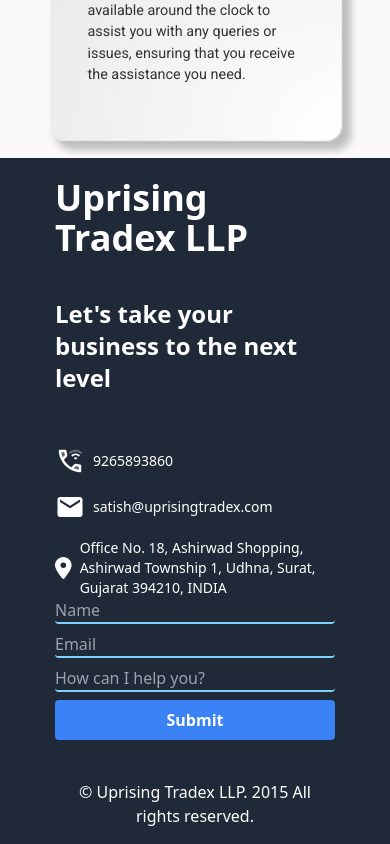
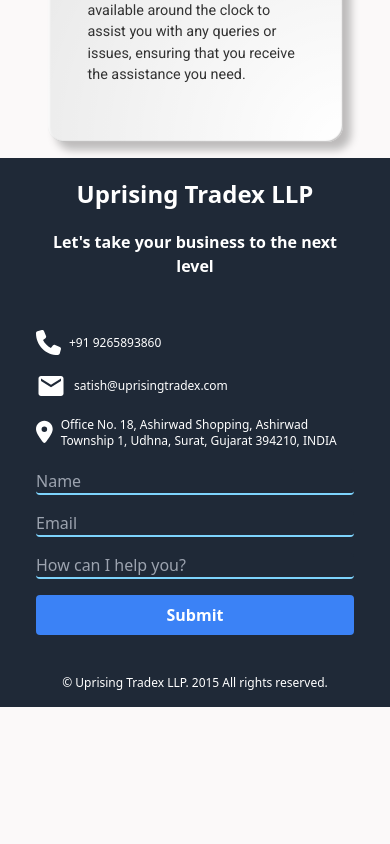
Before and after one commit to xr-dev-saurabh/uprising-tradex, a React (Create React App) app: page / in a window 390 px wide. Shown: the part 3375-4219 px from the top of the page. After the commit the page ends 4082 px from the top, so only its background shows below. Built offline with nearby package versions, Linux system fonts and the light colour scheme.

Commit message:
make responsive and upgrade icons size

```diff
--- a/src/Components/Footer.jsx
+++ b/src/Components/Footer.jsx
@@ -1,60 +1,61 @@
 import React from "react";
-import { MdWifiCalling2, MdEmail } from "react-icons/md";
+import {  MdEmail } from "react-icons/md";
 import { FaLocationDot } from "react-icons/fa6";
+import { FaPhone } from "react-icons/fa6";
 
 const Footer = () => {
   return (
-    <div className="px-16  pt-5 w-full bg-gray-800 justify-center flex flex-col items-center text-white">
-      <div className="flex flex-wrap md:w-[90%] gap-5 justify-center content-center md:justify-between px-5">
+    <div className="px-4 sm:px-8 md:px-16 pt-5 w-full bg-gray-800 justify-center flex flex-col items-center text-white">
+      <div className={`flex flex-wrap md:w-[90%] gap-5 justify-center ${window.innerWidth > 1078 ? "justify-between" : ""} px-5`}>
         {/* Upper Section */}
-        <div className="w-[280px] md:w-[400px] justify-center items-center mb-4">
-          <div className="mb-10 ">
-            <h1 className="text-4xl font-bold">Uprising Tradex LLP</h1>
+        <div className="w-full md:w-[400px] text-center md:text-left mb-4">
+          <div className="mb-5">
+            <h1 className="text-2xl sm:text-3xl font-bold">Uprising Tradex LLP</h1>
           </div>
           <div className="mb-4 sm:mb-0">
-            <h1 className="text-2xl  sm:text-3xl font-semibold">Let's take your business to the next level</h1>
+            <h1 className="text-base sm:text-lg font-semibold">Let's take your business to the next level</h1>
           </div>
         </div>
 
         {/* Middle Section */}
-        <div className="mb-10 justify-between sm:text-justify ">
-          <div className="flex flex-wrap items-center gap-2 sm:w-96">
-            <div className="flex items-center mb-2   sm:mb-0">
-              <MdWifiCalling2 size={30} className="mr-2" />
-              <span className="text-sm sm:text-base mr-4">9265893860</span>
+        <div className="w-full md:w-[400px] mb-10 text-center md:text-left">
+          <div className="flex flex-wrap items-center gap-2 sm:w-auto md:w-96">
+            <div className="flex items-center mb-2 sm:mb-0">
+            <FaPhone  size={25} className="mr-2"/>
+              <span className="text-xs sm:text-base mr-4">+91 9265893860</span>
             </div>
             <div className="flex items-center mb-2 sm:mb-0">
               <MdEmail size={30} className="mr-2" />
-              <span className="text-sm sm:text-base mr-4">
+              <span className="text-xs sm:text-base mr-4">
                 satish@uprisingtradex.com
               </span>
             </div>
-            <div className="flex items-center">
-              <FaLocationDot size={40} className="mr-2" />
-              <span className="text-sm sm:text-base">
+            <div className="flex">
+              <FaLocationDot size={30} className="mr-2" />
+              <span className="text-xs sm:text-base text-left">
                 Office No. 18, Ashirwad Shopping, Ashirwad Township 1, Udhna,
                 Surat, Gujarat 394210, INDIA
               </span>
             </div>
           </div>
-          <div className="flex flex-col w-full sm:w-96">
+          <div className="flex flex-col w-full mt-5 md:w-auto">
             <input
               type="text"
               required
               placeholder="Name"
-              className="w-full mb-2 rounded bg-gray-800 text-white border-b-2 border-sky-300 outline-offset-2 focus:outline-none"
+              className="w-full mb-4 rounded bg-gray-800 text-white border-b-2 border-sky-300 outline-offset-2 focus:outline-none"
             />
             <input
               type="email"
               required
               placeholder="Email"
-              className="w-full mb-2 rounded bg-gray-800 text-white border-b-2 border-sky-300 outline-offset-2 focus:outline-none"
+              className="w-full mb-4 rounded bg-gray-800 text-white border-b-2 border-sky-300 outline-offset-2 focus:outline-none"
             />
             <input
               type="text"
               required
               placeholder="How can I help you?"
-              className="w-full mb-2 rounded bg-gray-800 text-white border-b-2 border-sky-300 outline-offset-2 focus:outline-none"
+              className="w-full mb-4 rounded bg-gray-800 text-white border-b-2 border-sky-300 outline-offset-2 focus:outline-none"
             />
             <button className="bg-blue-500 font-semibold w-full text-white py-2 px-4 rounded hover:bg-blue-600">
               Submit
@@ -64,7 +65,7 @@
       </div>
       {/* Lower Section */}
       <div className="text-center pb-4">
-        <h3 className="text-center">
+        <h3 className="text-center text-xs">
           © Uprising Tradex LLP. 2015 All rights reserved.
         </h3>
       </div>
```
